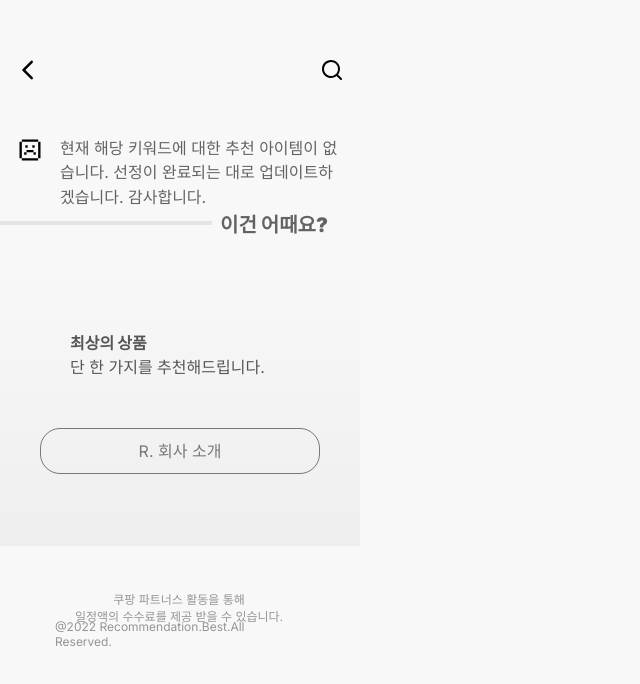
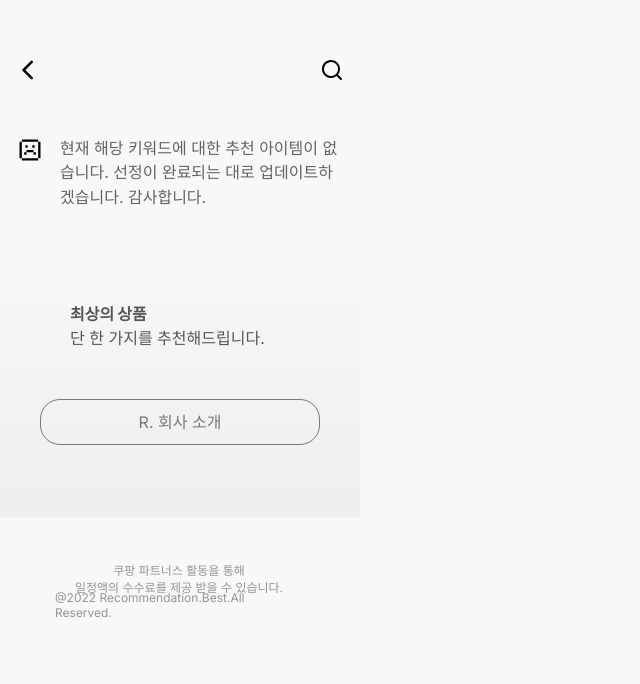
Before and after one commit to banzzak/recommendation-best-web, a Next.js app: page /1 in a window 1280 px wide. Shown: the top 684 px of the page, without its empty margins (0-640 px from the left). Built offline with nearby package versions, Linux system fonts and the light colour scheme; no server answers; the database is empty; a web font is replaced by a local one.

Commit message:
Remove 이건 어떄요? 만약에 추천 없으면!

```diff
--- a/pages/[keyword].tsx
+++ b/pages/[keyword].tsx
@@ -55,10 +55,10 @@ export default function DetailPage({hasSearchResult, keyword, recommendedKeyword
                     </div>
                   </div>
                 </div>
-                <div className={styles.rectangleParent}>
+                {recommendedKeywordData && <div className={styles.rectangleParent}>
                   <div className={styles.frameChild} />
                   <div className={styles.div1}>이건 어때요?</div>
-                </div>
+                </div>}
               </div>
               {recommendedKeywordData && <div className={styles.s1}>
                 <div className={styles.rParent}>
```
